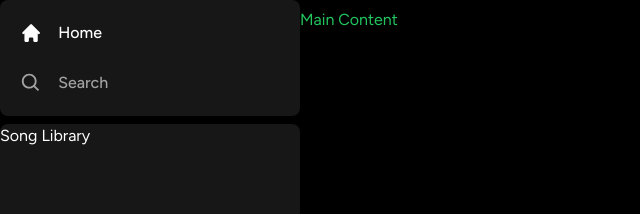
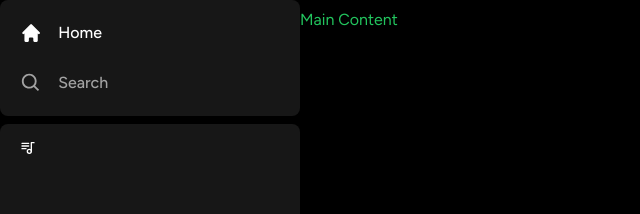
Before and after one commit to Marx-wrld/Vocalshare, a Next.js app: page / in a window 1280 px wide. Shown: the top 214 px of the page, without its empty margins (0-640 px from the left). Built offline with nearby package versions, Linux system fonts and the light colour scheme.

Commit message:
Song library build

```diff
--- /dev/null
+++ b/components/Library.tsx
@@ -0,0 +1,29 @@
+"use client";
+
+import { TbPlaylist }from "react-icons/tb";
+
+const Library = () => {
+    const onClick = () => {
+        //Will later handle uploading of songs
+    };
+    return(
+        <div className="flex flex-col">
+            <div className="
+                flex
+                items-center
+                justify-column
+                px-5
+                pt-4">
+                 <div className="
+                    inline-flex
+                    items-center
+                    gap-x-2
+                 ">
+                    <TbPlaylist />
+                 </div>
+            </div>
+        </div>
+    )
+}
+
+export default Library;
--- a/components/Sidebar.tsx
+++ b/components/Sidebar.tsx
@@ -6,6 +6,7 @@ import { HiHome } from "react-icons/hi";
 import { BiSearch } from "react-icons/bi";
 import Box from "./Box";
 import SidebarItem from "./SidebarItem";
+import Library from "./Library";
 
 interface SidebarProps {
     children: React.ReactNode;
@@ -51,7 +52,7 @@ const Sidebar: React.FC<SidebarProps> = ({
                     </div>
                 </Box>
                 <Box className="overflow-y-auto h-full">
-                    Song Library
+                    <Library />
                 </Box>
             </div>
             <main className="h-full flex-1 overflow-y-auto py-2">
```
